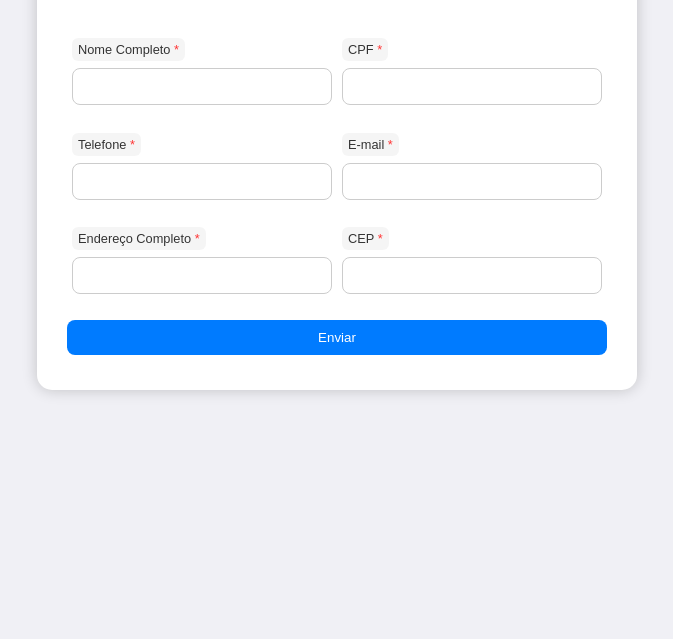
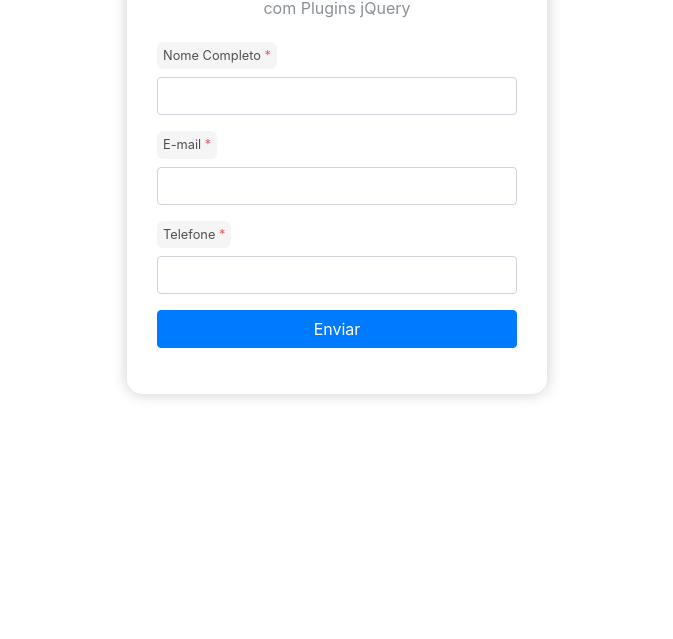
Before and after one commit to Vitu-Nff/ebac-engenheiro-front-end, a plain HTML site: page index.html in a window 1280 px wide. Shown: the part 161-800 px from the top of the page, without its empty margins (303-976 px from the left). Drawn offline with nearby package versions, Linux system fonts and the light colour scheme.

Commit message:
[feat] Formulário em Bootstrap

```diff
--- a/index.html
+++ b/index.html
@@ -6,46 +6,30 @@
         <meta name="viewport" content="width=device-width, initial-scale=1.0">
         <title>EBAC - Formulário HTML/JS</title>
         <link rel="icon" type="image/x-icon" href="./resources/favicon.ico">
-        <link rel="stylesheet" href="./resources/css/app.css" />
+        <link rel="stylesheet" href="./resources/css/app.css">
+        <link rel="stylesheet" href="https://stackpath.bootstrapcdn.com/bootstrap/4.3.1/css/bootstrap.min.css">
+    </head>
     <body>
-        <div class="center">
-            <div class="header">
+        <div class="mobile-container">
+            <div class="header text-center my-4">
                 <h1>Formulário</h1>
-                <h6>com Plugins jQuery</h6>
+                <h6 class="font-weight-normal text-muted">com Plugins jQuery</h6>
             </div>
             <form id="form">
-                <div class="formRow">
-                    <div class="formGroup">
-                        <label for="descNome">Nome Completo <span>*</span></label>
-                        <input type="text" id="DescNome" name="descNome" required><br>
-                    </div>
-                    <div class="formGroup">
-                        <label for="numCpf">CPF <span>*</span></label>
-                        <input type="text" id="NumCpf" name="numCpf" required><br>
-                    </div>
+                <div class="form-group">
+                    <label class="form-label" for="descNome">Nome Completo <span class="text-danger">*</span></label>
+                    <input type="text" class="form-control" id="DescNome" name="descNome" required>
                 </div>
-                <div class="formRow">
-                    <div class="formGroup">
-                        <label for="numTelefone">Telefone <span>*</span></label>
-                        <input type="text" id="NumTelefone" name="numTelefone" required><br>
-                    </div>
-                    <div class="formGroup">
-                        <label for="email">E-mail <span>*</span></label>
-                        <input type="text" id="Email" name="email" required><br>
-                    </div>
+                <div class="form-group">
+                    <label class="form-label" for="email">E-mail <span class="text-danger">*</span></label>
+                    <input type="email" class="form-control" id="Email" name="email" required>
                 </div>
-                <div class="formRow">
-                    <div class="formGroup">
-                        <label for="descEndereco">Endereço Completo <span>*</span></label>
-                        <input type="text" id="DescEndereco" name="descEndereco" required><br>
-                    </div>
-                    <div class="formGroup">
-                        <label for="numCep">CEP <span>*</span></label>
-                        <input type="text" id="NumCep" name="numCep" required><br>
-                    </div>
+                <div class="form-group">
+                    <label class="form-label" for="numTelefone">Telefone <span class="text-danger">*</span></label>
+                    <input type="text" class="form-control" id="NumTelefone" name="numTelefone" required>
                 </div>
-                <input type="submit" value="Enviar">
-                <span id="submitMessage" class="hidden"></span>
+                <button type="submit" class="btn btn-primary w-100">Enviar</button>
+                <p id="submitMessage" class="text-success form-text small w-100 hidden"></p>
             </form>
         </div>
         <script src="./resources/js/plugins/jquery.min.js"></script>
--- a/resources/css/app.css
+++ b/resources/css/app.css
@@ -22,147 +22,28 @@ h6 {
   opacity: 0.8;
 }
 
-.header {
-  margin-bottom: 2rem;
-  margin-top: 1rem;
-}
-
-.center {
-  text-align: center;
-  border-radius: 15px;
-  padding: 30px;
-  max-width: 600px;
-  box-shadow: 0px 0px 15px rgba(0,0,0,0.2);
-  background-color: #fff;
-}
-
-.image {
-  width: 160px;
-  height: 100px;
-}
-
-input {
-  width: 100% !important;
-  padding: 10px;
-  margin: 10px 0;
-  border-radius: 8px;
-  border: 1px solid #ccc;
-  margin-bottom: 0.35rem;
-}
-
-input[type=submit] {
-  width: 100%;
-  padding: 10px;
-  margin-top: 20px;
-  border: none;
-  border-radius: 8px;
-  background-color: #007BFF;
-  color: #fff;
-  cursor: pointer;
-}
-
-.hint {
-  opacity: 0;
-  padding: 0;
-  max-height: 0px;
-  overflow: hidden;
-}
-
-input:focus ~.hint{
-  padding: 3px;
-  max-height: 20px;
-  overflow: hidden;
-  opacity: 0.6;
-}
-
-input[type=submit]:hover {
-  background-color: #0056b3;
-}
-
-#form {
-  text-align: left;
-}
-
-#form .formGroup {
-  margin-top: 1.5rem;
-  width: 100%;
-  padding-left: 5px;
-  padding-right: 5px;
-}
-
-#form .formRow {
-  display: flex;
-  width: 100%;
-}
-
-@media screen and (max-width: 600px) {
-  #form .formRow {
-    flex-direction: column;
-  }
-}
-
-#form label{
+.form-label {
   background-color: rgba(0,0,0,0.05);
   border-radius: 6px;
   padding: 4px 6px;
   font-size: 0.8rem;
   opacity: 0.8;
-  > span {
-    color: red;
+}
+
+.mobile-container {
+  border-radius: 15px;
+  padding: 30px;
+  width: min(100vw, 420px);
+  @media screen and (min-width: 500px) {
+    box-shadow: 0px 0px 15px rgba(0,0,0,0.2);
+    background-color: #fff;
   }
 }
 
-#form #message.error {
-  color: red;
-  background-color: rgba(255, 0, 0, 0.05);
+.form-label {
+  background-color: rgba(0,0,0,0.05);
+  border-radius: 6px;
+  padding: 4px 6px;
+  font-size: 0.8rem;
+  opacity: 0.8;
 }
-
-#form #message.success {
-  color: green;
-  background-color: rgba(0, 128, 0, 0.05);
-}
-
-#form #message.hide {
-  max-height: 0px;
-  overflow: hidden;
-  opacity: 0;
-  padding: 0;
-  margin: 0;
-}
-
-#form #message {
-  border-radius: 8px;
-  transition: 0.35s ease;
-  padding: 8px;
-  margin-top: 0.5rem;
-  margin-bottom: 0.5rem;
-  max-height: 50px;
-  overflow: hidden;
-  opacity: 1;
-}
-
-#form .invalid-feedback {
-    color: red;
-    font-size: 0.65rem;
-    background-color: unset;
-}
-
-#form .is-invalid {
-    border-color: red;
-}
-
-#form .is-valid {
-    border-color: green;
-    background-color: #00800005;
-}
-
-#form .hidden {
-    display: none;
-}
-
-#form #submitMessage.success {
-    color: green;
-    display: block;
-    text-align: center;
-    font-size: small;
-}
--- a/resources/js/main.js
+++ b/resources/js/main.js
@@ -2,19 +2,18 @@ $(document).ready(function () {
   // Comportamento padrão do validator
   jQuery.validator.setDefaults({
     errorPlacement: function (error, element) {
-      error.addClass('invalid-feedback')
-      element.closest('.formGroup').append(error)
+      error.addClass('invalid-feedback');
+      element.closest('.form-group').append(error);
     },
-    highlight: function (element, errorClass, validClass) {
-      $(element).addClass('is-invalid').removeClass('is-valid')
+    highlight: function (element) {
+      $(element).addClass('is-invalid').removeClass('is-valid');
     },
-    unhighlight: function (element, errorClass, validClass) {
-      $(element).addClass('is-valid').removeClass('is-invalid')
+    unhighlight: function (element) {
+      $(element).addClass('is-valid').removeClass('is-invalid');
     }
   })
 
-  // Máscaras
-  $('#NumCpf').mask('000.000.000-00')
+  // Máscara
   $('#NumTelefone').mask(function(val) {
       return val.replace(/\D/g, '').length === 11 ? '(00) 00000-0000' : '(00) 0000-00009'
   }, {
@@ -24,7 +23,6 @@ $(document).ready(function () {
           }.apply({}, arguments), options)
       }
   })
-  $('#NumCep').mask('00000-000')
 
   // Validações
   $('#form').validate({
@@ -33,10 +31,6 @@ $(document).ready(function () {
         required: true,
         nome: true
       },
-      numCpf: {
-        required: true,
-        cpf: true
-      },
       numTelefone: {
         required: true,
         telefone: true
@@ -44,22 +38,11 @@ $(document).ready(function () {
       email: {
         required: true,
         email: true
-      },
-      descEndereco: {
-        required: true,
-        endereco: true
-      },
-      numCep: {
-        required: true,
-        cep: true
-      },
+      }
     },
     messages: {
       descNome: {
         required: "Por favor, insira seu nome completo."
-      },
-      numCpf: {
-        required: "Por favor, insira seu CPF."
       },
       numTelefone: {
         required: "Por favor, insira seu telefone."
@@ -67,12 +50,6 @@ $(document).ready(function () {
       email: {
         required: "Por favor, insira seu email.",
         email: "Por favor, insira um email válido."
-      },
-      descEndereco: {
-        required: "Por favor, insira seu endereço."
-      },
-      numCep: {
-        required: "Por favor, insira seu CEP."
       }
     },
     submitHandler: function(form, event) {
@@ -81,29 +58,16 @@ $(document).ready(function () {
         $(this).removeClass('is-valid')
         this.value = ''
       })
-      $("#submitMessage").removeClass("hidden").addClass("success").text("Formulário enviado. Obrigado!")
+      $("#submitMessage").removeClass("hidden").text("Formulário enviado. Obrigado!")
     }
   })
 
   // Validações de formato
-  $.validator.addMethod("cpf", function(value, element) {
-    return this.optional(element) || /^\d{3}\.\d{3}\.\d{3}\-\d{2}$/.test(value)
-  }, "Por favor, insira um CPF válido.")
-
   $.validator.addMethod("telefone", function(value, element) {
     return this.optional(element) || /^\(\d{2}\) \d{4,5}-\d{4}$/.test(value)
   }, "Por favor, insira um número de telefone válido.")
 
-  $.validator.addMethod("cep", function(value, element) {
-    return this.optional(element) || /^\d{5}-\d{3}$/.test(value)
-  }, "Por favor, insira um CEP válido.")
-
   $.validator.addMethod("nome", function(value, element) {
     return this.optional(element) || /\b\w+\b.*\b\w+\b/.test(value)
   }, "Por favor, insira seu nome e sobrenome.")
-
-  $.validator.addMethod("endereco", function(value, element) {
-    return this.optional(element) || /\b\w+\b.*\b\w+\b/.test(value)
-  }, "Por favor, insira seu endereço completo.")
-
 });
```
